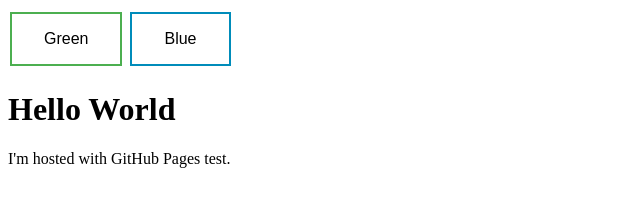
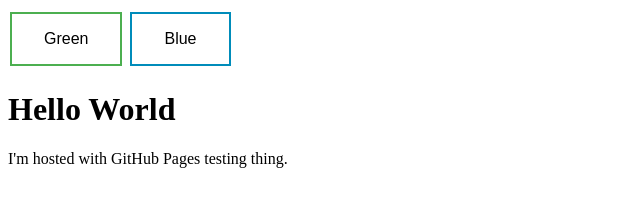
Before and after one commit to DeDizzyDoge/dedizzydoge.github.io, a plain HTML site: page index.html in a window 1280 px wide. Shown: the full height of the page, 0-640 px from the left. Drawn offline with Linux system fonts and the light colour scheme.

Commit message:
testing thing yknow pls work

```diff
--- a/index.html
+++ b/index.html
@@ -57,6 +57,6 @@ function myFunction() {
 
 <body>
 <h1>Hello World</h1>
-<p>I'm hosted with GitHub Pages test.</p>
+<p>I'm hosted with GitHub Pages testing thing.</p>
 </body>
 </html>
```
